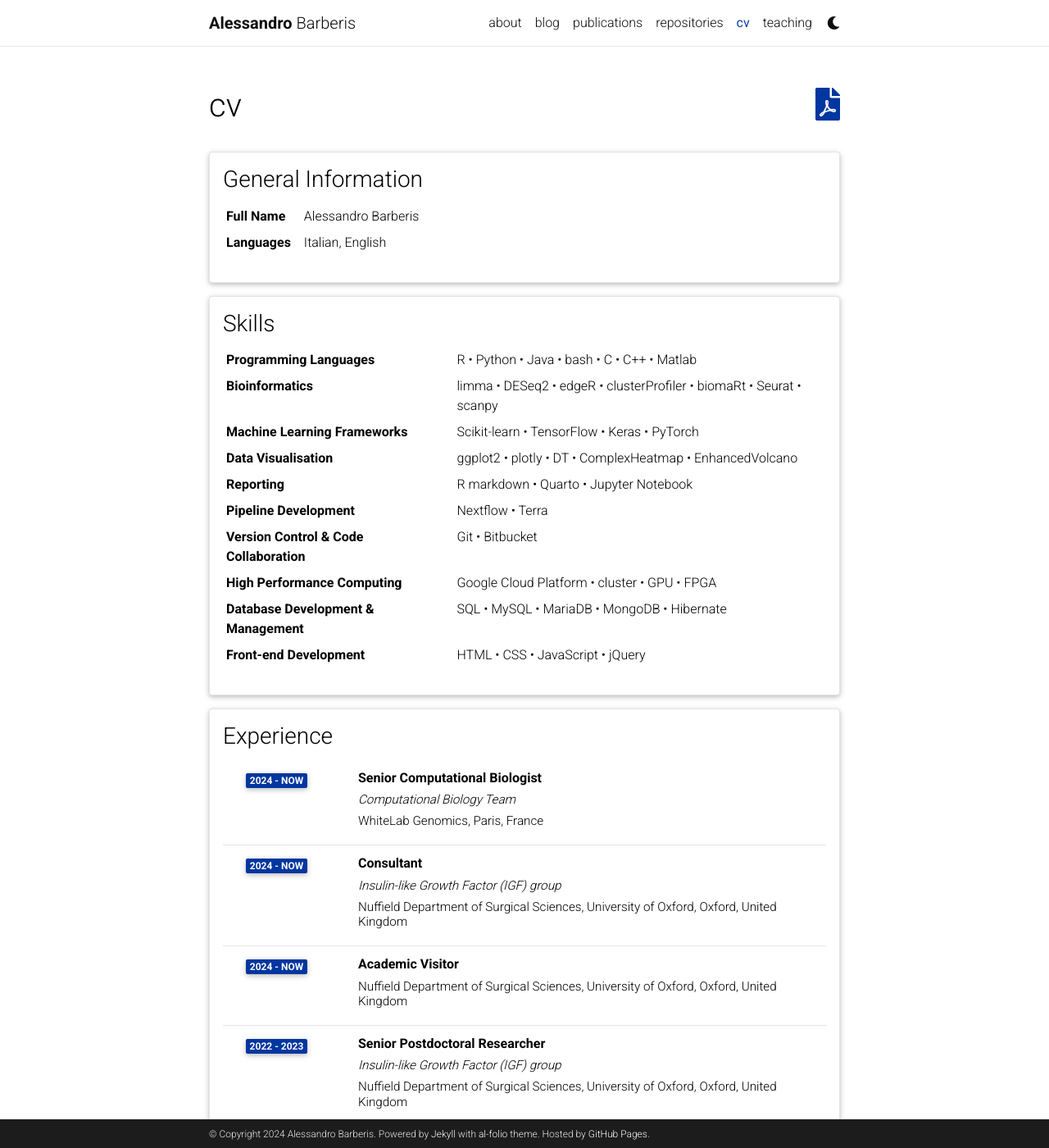
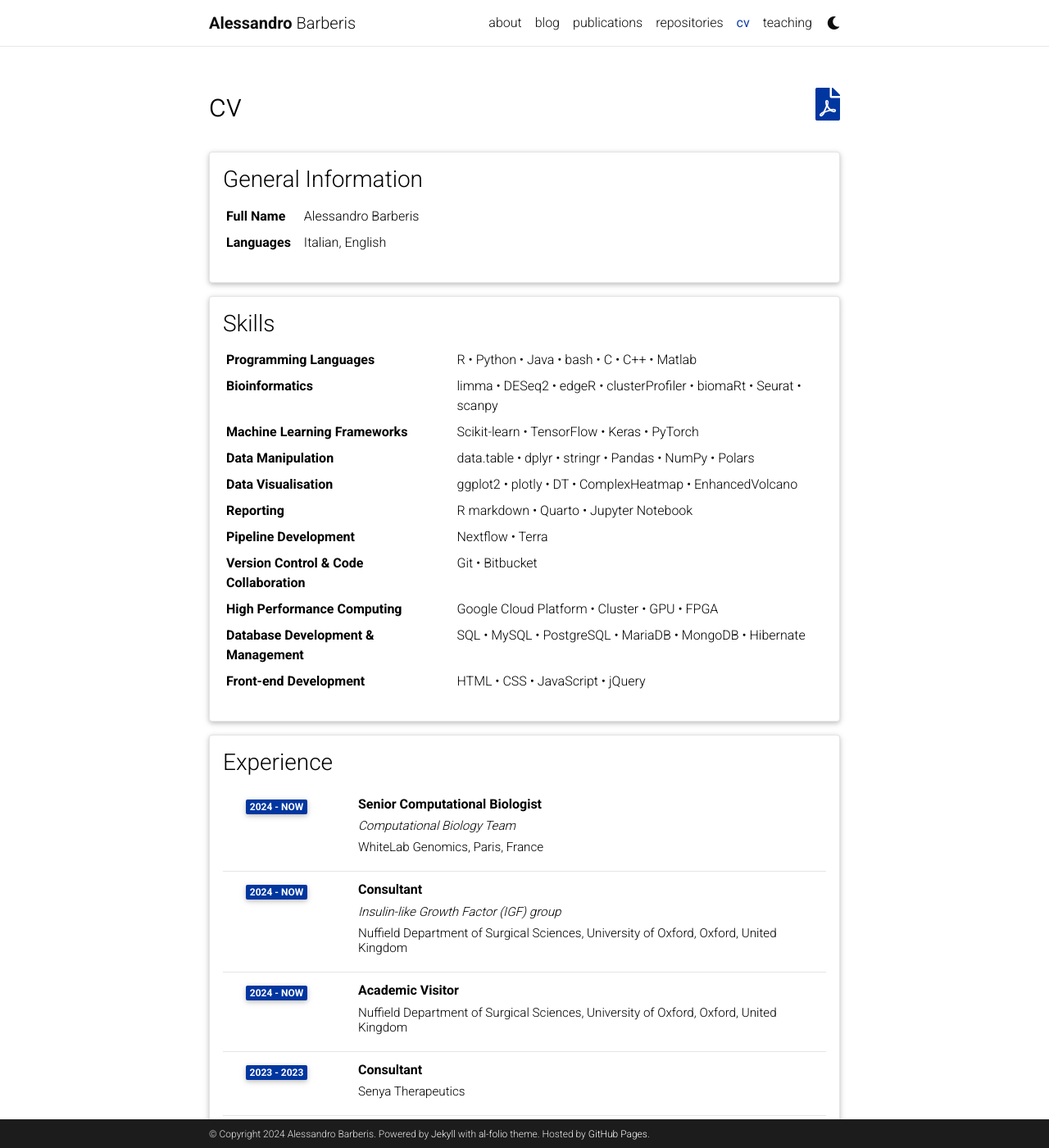
Before and after one commit to alebarberis/alebarberis.github.io, a Jekyll site: the page built from _pages/cv.md, in a window 1280 px wide and 1400 px high. Shown: the whole window at 82% size. Built offline with Jekyll 4.4.1, drawn with Linux system fonts in a browser that asks for light colours; comment, search, counter and statistics services are not loaded; a style sheet for code colours, icons or effects is not loaded; some of the changed text lies outside the part shown.

Commit message:
Update CV with consulting experience.

```diff
--- a/_data/cv.yml
+++ b/_data/cv.yml
@@ -15,6 +15,8 @@
       value: limma • DESeq2 • edgeR • clusterProfiler • biomaRt • Seurat • scanpy
     - name: Machine Learning Frameworks
       value: Scikit-learn • TensorFlow • Keras • PyTorch
+    - name: Data Manipulation
+      value: data.table • dplyr • stringr • Pandas • NumPy • Polars
     - name: Data Visualisation
       value: ggplot2 • plotly • DT • ComplexHeatmap • EnhancedVolcano
     - name: Reporting
@@ -24,9 +26,9 @@
     - name: Version Control & Code Collaboration
       value: Git • Bitbucket
     - name: High Performance Computing
-      value: Google Cloud Platform • cluster • GPU • FPGA
+      value: Google Cloud Platform • Cluster • GPU • FPGA
     - name: Database Development & Management
-      value: SQL • MySQL • MariaDB • MongoDB • Hibernate
+      value: SQL • MySQL • PostgreSQL • MariaDB • MongoDB • Hibernate
     - name: Front-end Development
       value: HTML • CSS • JavaScript • jQuery
 
@@ -44,6 +46,9 @@
     - title: Academic Visitor
       institution: Nuffield Department of Surgical Sciences, University of Oxford, Oxford, United Kingdom
       year: 2024 - now
+    - title: Consultant
+      institution: Senya Therapeutics
+      year: 2023 - 2023
     - title: Senior Postdoctoral Researcher
       group: Insulin-like Growth Factor (IGF) group
       institution: Nuffield Department of Surgical Sciences, University of Oxford, Oxford, United Kingdom
@@ -113,4 +118,4 @@
 - title: Other Interests
   type: list
   contents:
-    - <u>Hobbies:</u> Reading novels, Playing the guitar
+    - <u>Hobbies:</u> Reading novels, playing the guitar, cooking, visiting museums and art galleries
```
